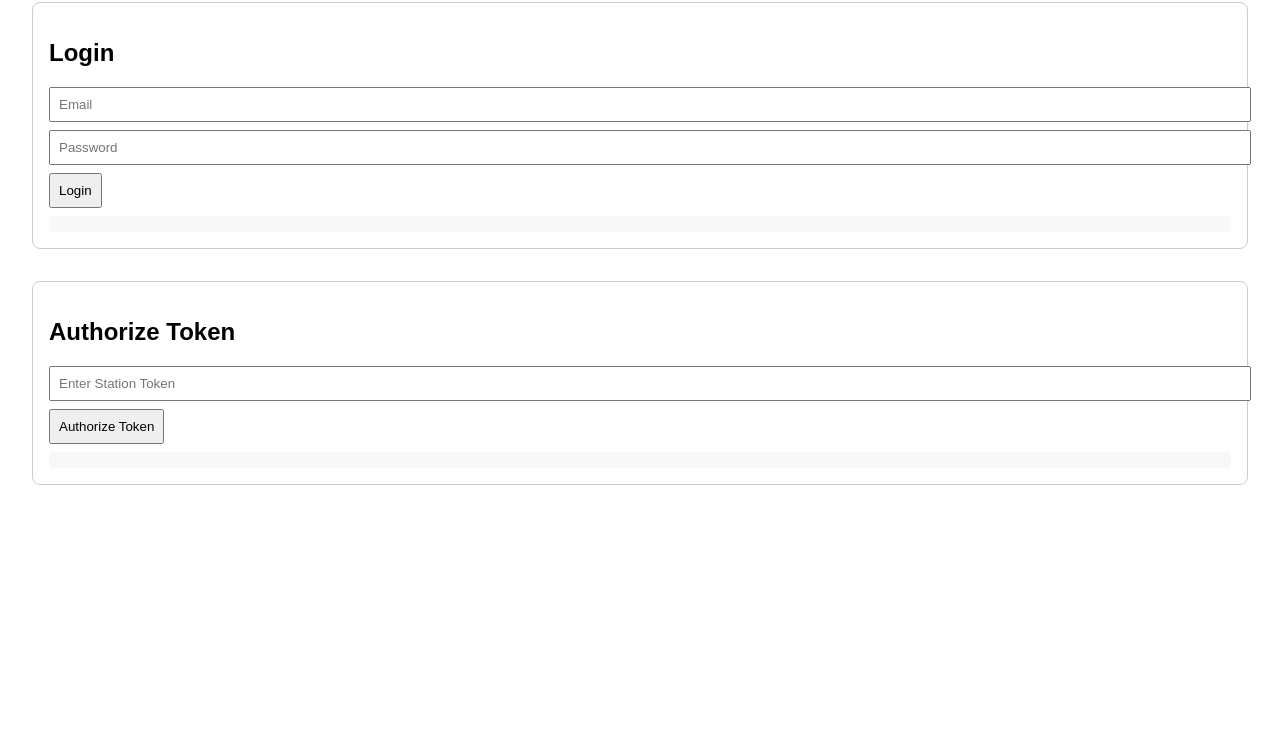
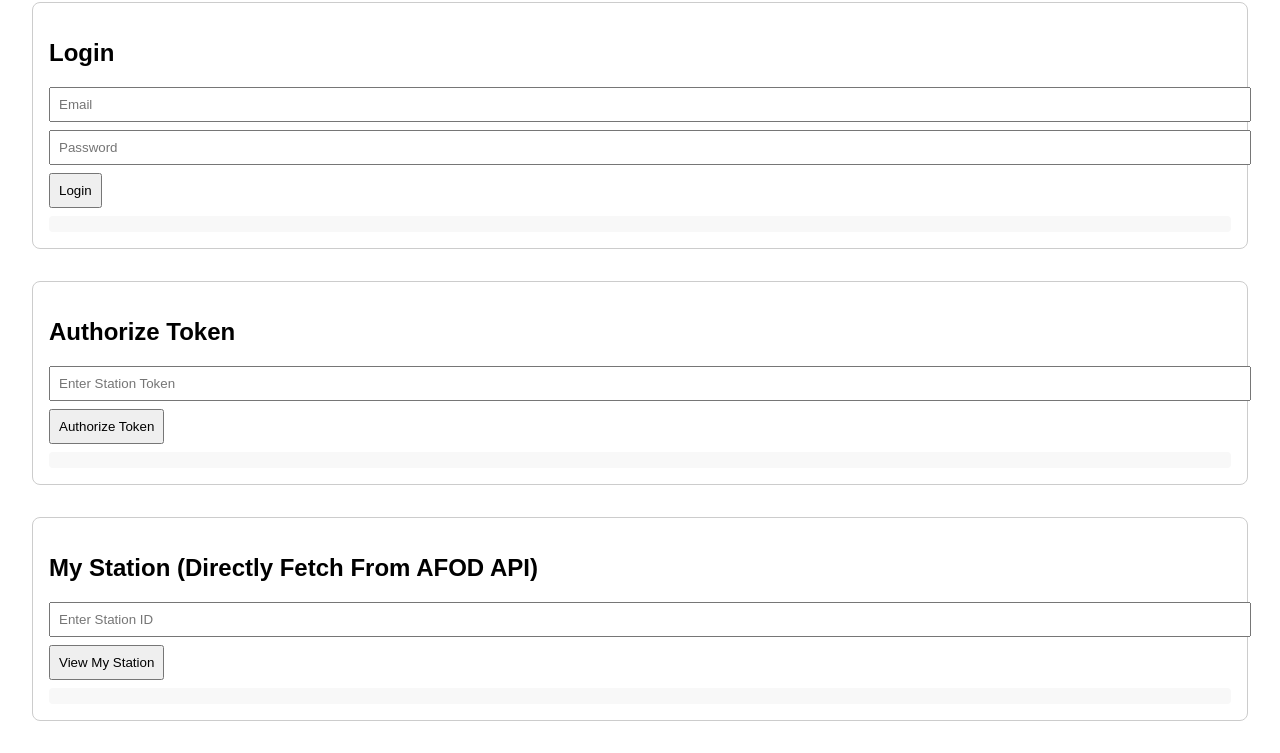
Before and after one commit to thedavefullante/authentication, a plain HTML site: page index.html in a window 1280 px wide. Shown: the part 88-841 px from the top of the page. Before the commit the page ends 800 px from the top, so only its background shows below. Drawn offline with Linux system fonts and the light colour scheme.

Commit message:
Add section to fetch station data from AFOD API

```diff
--- a/index.html
+++ b/index.html
@@ -29,6 +29,14 @@
     <input type="text" name="stationToken" id="stationToken" placeholder="Enter Station Token"/>
     <button onclick="authorizeStation()">Authorize Token</button>
     <div class="response" id="authorizeResponse"></div>
+  </section>
+
+  <!-- Authorize Token Section -->
+  <section>
+    <h2>My Station (Directly Fetch From AFOD API)</h2>
+    <input type="text" name="station_id" id="station_id" placeholder="Enter Station ID"/>
+    <button onclick="showStationDirectAFOD()">View My Station</button>
+    <div class="response" id="myStationResponseDirectAFOD"></div>
   </section>
 
   <script>
@@ -77,6 +85,22 @@
         console.error(err);
       }
     }
+
+    async function showStationDirectAFOD() {
+      try {
+        const station_id = document.getElementById("station_id").value
+        const res = await fetch(`${API_BASE}/api/v1/station/${station_id}`, {
+          method: "GET",
+          headers: {
+            "Content-Type": "application/json",
+          }
+        });
+        const data = await res.json();
+        document.getElementById("myStationResponseDirectAFOD").innerText = JSON.stringify(data, null, 2);
+      } catch (err) {
+        console.error(err);
+      }
+    }
   </script>
 </body>
 </html>
```
